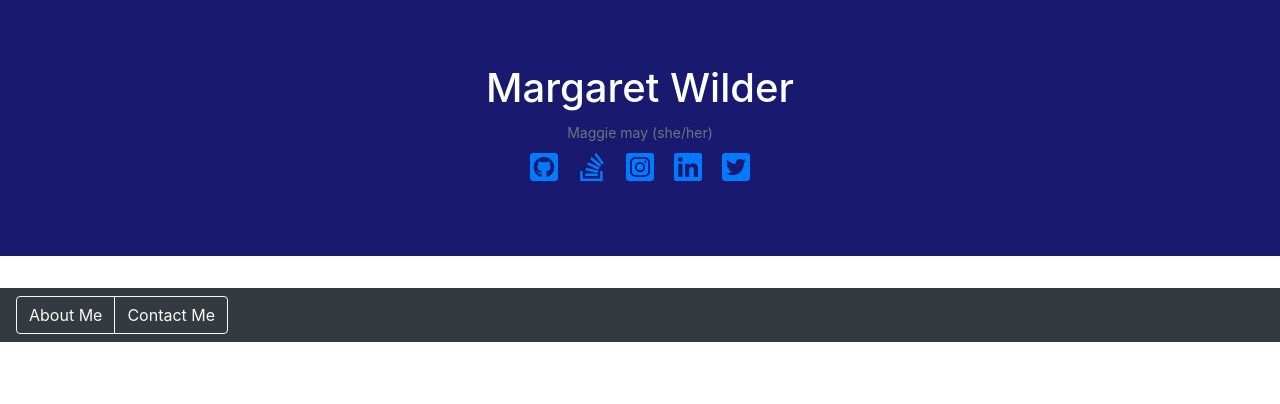
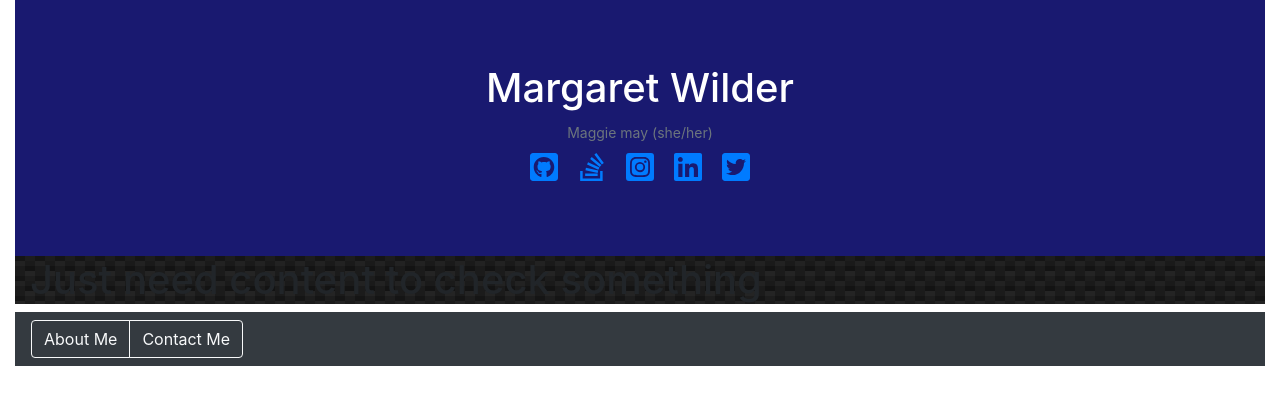
Before and after one commit to maggiemaywilder/my-portfolio, a React (Create React App) app: page / in a window 1280 px wide. Shown: the top 404 px of the page. Built offline with nearby package versions, Linux system fonts and the light colour scheme.

Commit message:
set body background and fidget layout

```diff
--- a/src/App.css
+++ b/src/App.css
@@ -1,5 +1,6 @@
 .App {
   text-align: center;
+  margin: 0px;
 }
 
 
@@ -9,8 +10,21 @@
   }
 }
 
+.body {
+  background:
+  linear-gradient(27deg, #151515 5px, transparent 5px) 0 5px,
+  linear-gradient(207deg, #151515 5px, transparent 5px) 10px 0px,
+  linear-gradient(27deg, #222 5px, transparent 5px) 0px 10px,
+  linear-gradient(207deg, #222 5px, transparent 5px) 10px 5px,
+  linear-gradient(90deg, #1b1b1b 10px, transparent 10px),
+  linear-gradient(#1d1d1d 25%, #1a1a1a 25%, #1a1a1a 50%, transparent 50%, transparent 75%, #242424 75%, #242424);
+  background-color: #131313;
+  background-size: 20px 20px;
+}
+/* background from projects.verou.me #argyle */
+
 .App-header {
-  background-color: #380c70;
+  background-color: #2819a8;
   min-height: 100vh;
   display: flex;
   flex-direction: column;
--- a/src/App.js
+++ b/src/App.js
@@ -4,6 +4,8 @@ import Header from './components/Header';
 import 'bootstrap/dist/css/bootstrap.min.css';
 import { FaTwitterSquare, FaLinkedin, FaInstagramSquare, FaStackOverflow, FaGithubSquare } from 'react-icons/fa';
 import Footer from './components/Footer';
+import Body from './components/Body';
+import { Container } from 'react-bootstrap';
 
 
 
@@ -85,18 +87,18 @@ function App() {
 
 
   return (
-    <div className='App'>
+    <Container fluid className='App'>
       <header >
         <Header title='Margaret Wilder' nickname='Maggie may' pronouns="(she/her)" links={links} />
       </header>
       <body>
-
+        <Body />
       </body>
       <footer>
         <Footer />
       </footer>
 
-    </div>
+    </Container>
   );
 }
 
--- a/src/components/Body.js
+++ b/src/components/Body.js
@@ -1,8 +1,9 @@
-import { Carousel } from 'react-bootstrap';
+import { Container } from 'react-bootstrap';
 
 const Body = () => {
     return (
-        <Container fluid style="background-image: url(./assets/subtleBackground2.png); background-repeat: no-repeat; background-size: cover; background-position: center center;">
+        <Container fluid className='body mb-0'>
+                <h1>Just need content to check something</h1>
 
         </Container>
     )
--- a/src/components/Footer.js
+++ b/src/components/Footer.js
@@ -4,7 +4,7 @@ import { Navbar, ButtonGroup, Button } from 'react-bootstrap';
 const Footer = () => {
     return (
         <div>
-            <Navbar bg='dark'>
+            <Navbar bg='dark' className='mt-0'>
                 <ButtonGroup>
                     <Button variant='outline-light'>About Me</Button>
                     <Button variant='outline-light'>Contact Me</Button>
--- a/src/components/Header.js
+++ b/src/components/Header.js
@@ -6,7 +6,7 @@ const Header = (props) => {
     const links = props.links;
 
     return (
-        <Jumbotron style={{ backgroundColor: 'midnightblue' }} fluid>
+        <Jumbotron style={{ backgroundColor: 'midnightblue' }} fluid className='mb-0'>
             <Container>
                 <h1 style={{ color: 'white' }}>{props.title}</h1>
                 <small className="text-muted">{props.nickname} {props.pronouns}</small>
```
